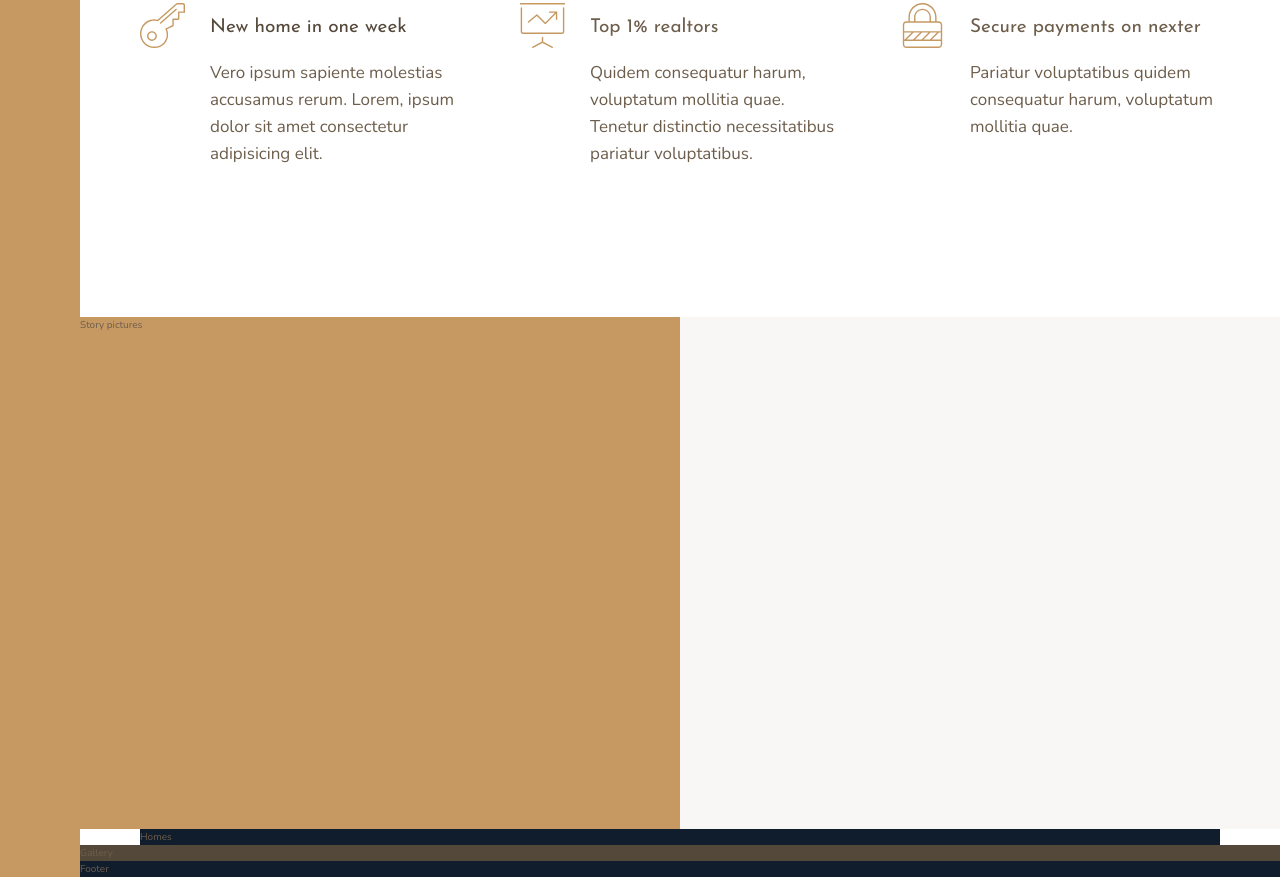
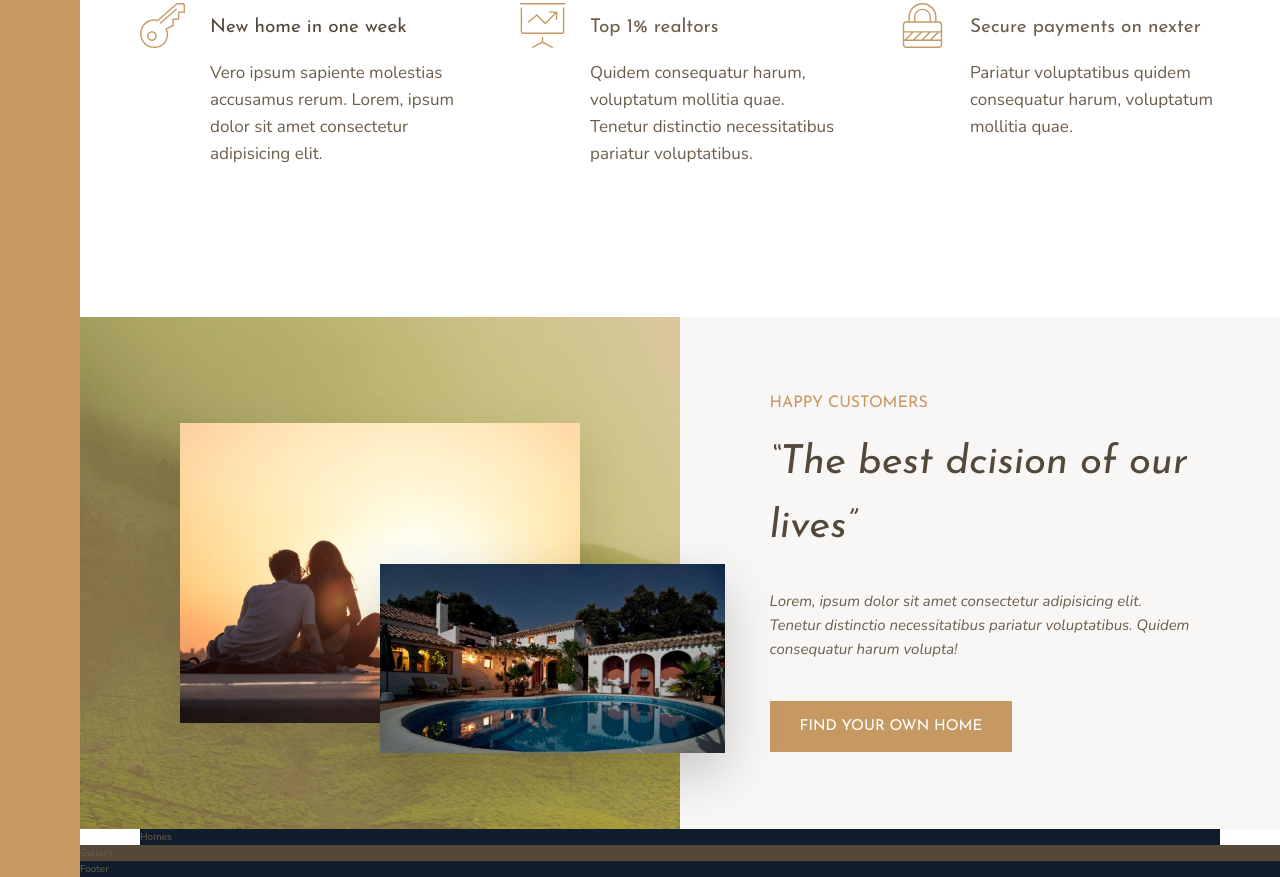
Before and after one commit to thekaganugur/Jonas-flexbox-grid, a website: page Nexter/index.html in a window 1280 px wide. Shown: the part 991-1868 px from the top of the page. Drawn offline with nearby package versions, Linux system fonts and the light colour scheme.

Commit message:
Story section done

```diff
--- a/Nexter/index.html
+++ b/Nexter/index.html
@@ -76,11 +76,19 @@
     </section>
 
     <div class="story__pictures">
-        Story pictures
+        <img src="img/story-1.jpeg" alt="Couple with new house" class="story__img--1">
+        <img src="img/story-2.jpeg" alt="New house" class="story__img--2">
     </div>
 
+
     <div class="story__content">
-
+        <h3 class="heading-3 mb-sm">Happy Customers</h3>
+        <h2 class="heading-2 heading-2--dark mb-md">&ldquo;The best dcision of our lives&rdquo;</h2>
+        <p class="story__text">
+            Lorem, ipsum dolor sit amet consectetur adipisicing elit. Tenetur distinctio necessitatibus pariatur voluptatibus. Quidem
+            consequatur harum volupta!
+        </p>
+        <button class="btn">Find your own home</button>
     </div>
 
     <section class="homes">
--- a/Nexter/sass/_story.scss
+++ b/Nexter/sass/_story.scss
@@ -3,11 +3,47 @@
     &__pictures {
         background-color: $color-primary;
         grid-column: full-start / col-end 4;
+        background-image: linear-gradient(rgba($color-primary, .5),rgba($color-primary, .5) ), url(../img/back.jpg);
+
+        display: grid;
+        grid-template-rows: repeat(6, 1fr);
+        grid-template-columns: repeat(6, 1fr);
+        align-items: center;
+    }
+
+    &__img--1 {
+        width: 100%;
+        grid-column: 2/6;
+        grid-row: 2/6;
+        box-shadow: 0 2rem 5rem rgba(#000, .1);
+    }
+
+    &__img--2 {
+        width: 115%;
+        grid-column: 4/7;
+        grid-row: 4/6;
+        z-index: 10;
+        box-shadow: 0 2rem 5rem rgba(#000, .2);
+
     }
 
     &__content {
         background-color: $color-grey-light-1;
         grid-column: col-start 5 / full-end;
+
+        padding: 6rem 7vw;
+
+        display: flex;
+        flex-direction: column;
+        justify-content: center;
+        align-items: flex-start;
+
+    }
+
+    &__text {
+        font-size: 1.5rem;
+        font-style: italic;
+        margin-bottom: 4rem;
     }
 
 }
--- a/Nexter/sass/_typography.scss
+++ b/Nexter/sass/_typography.scss
@@ -10,11 +10,20 @@
 
 .heading-2 {
     @extend %heading;
+    font-size: 4rem;
+    font-style: italic;
+
+    &--light {color: $color-grey-light-1;}
+    &--dark {color: $color-grey-dark-1;}
 
 }
 
 .heading-3 {
     @extend %heading;
+    font-size: 1.6rem;
+    color: $color-primary;
+    text-transform: uppercase;
+    line-height: 1;
 
 }
 
@@ -26,3 +35,26 @@
     &--dark {color: $color-grey-dark-1;}
 
 }
+
+.btn {
+    background-color: $color-primary;
+    color: #fff;
+    border: none;
+    border-radius: 0;
+    font-family: $font-display;
+    font-size: 1.5rem;
+    text-transform: uppercase;
+    padding: 1.8rem 3rem;
+    cursor: pointer;
+    transition: all .2s;
+
+    &:hover {
+        background-color: $color-primary-dark;
+    }
+}
+
+
+.mb-sm {margin-bottom: 2rem;}
+.mb-md {margin-bottom: 3rem;}
+.mb-lg {margin-bottom: 4rem;}
+.mb-hg {margin-bottom: 8rem;}
```
Also changed, not shown: Nexter/css/style.css.
